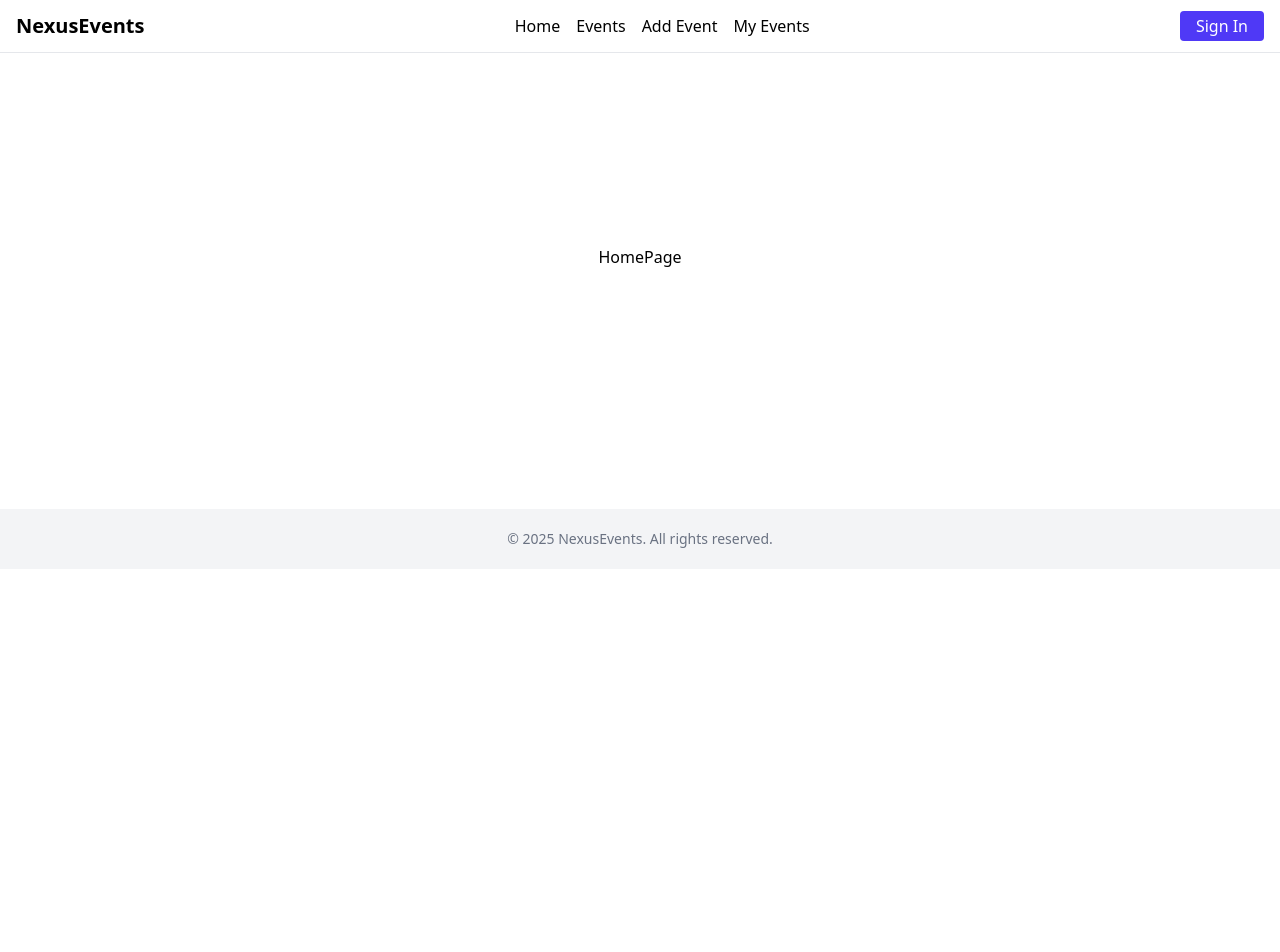
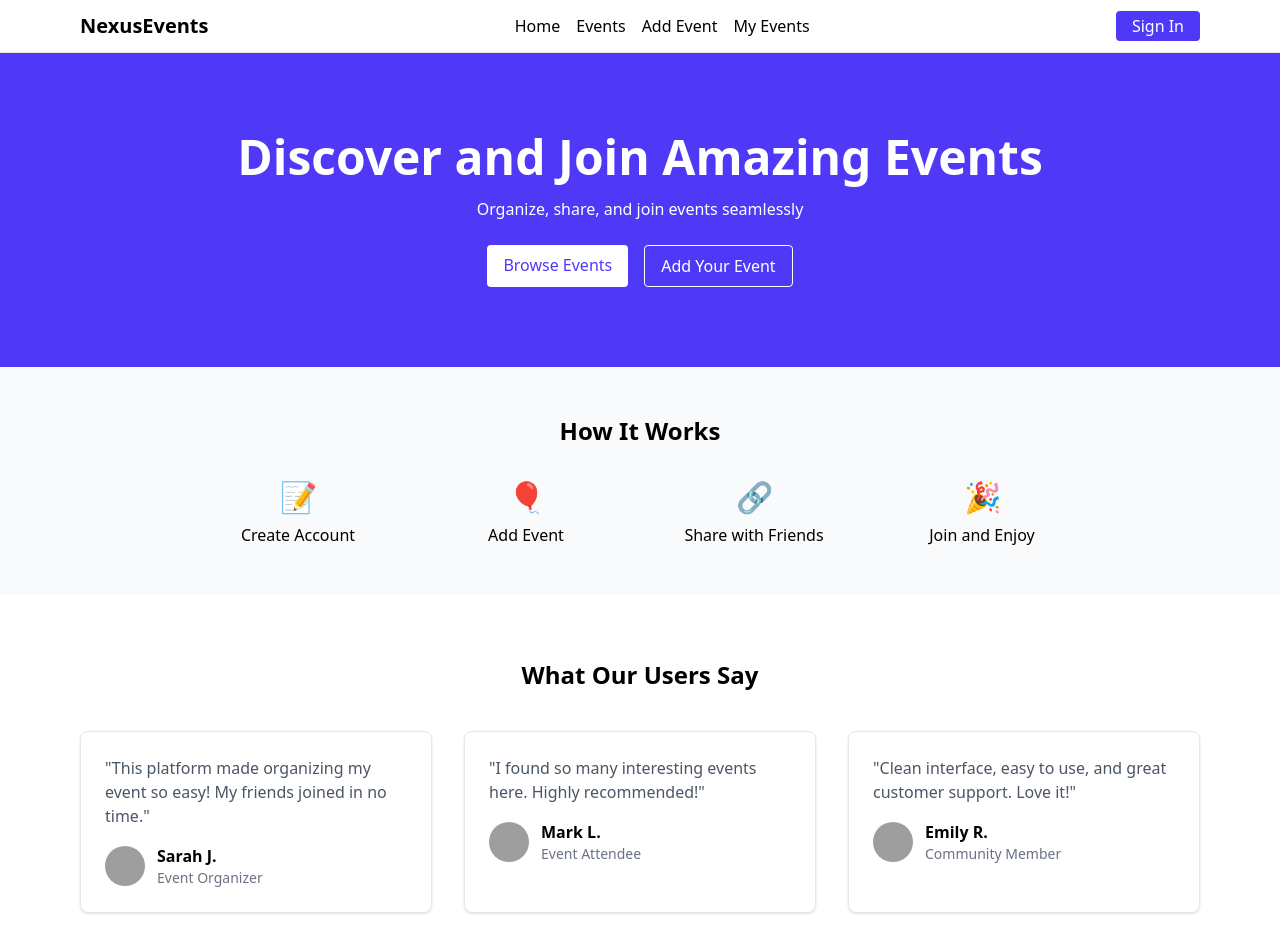
Before and after one commit to wahedpro/Event-Management-Web-Application, a React (Vite) app in the folder client/: page / in a window 1280 px wide. Shown: the top 952 px of the page. Before the commit the page ends 800 px from the top, so only its background shows below. Built offline with nearby package versions, Linux system fonts and the light colour scheme; grey boxes are pictures that could not be loaded.

Commit message:
some home page section

```diff
--- a/client/src/components/Navbar/Navbar.jsx
+++ b/client/src/components/Navbar/Navbar.jsx
@@ -63,7 +63,7 @@ const Navbar = () => {
 
   return (
     <nav className="bg-white sticky top-0 z-10 border-b border-gray-200">
-      <div className="container mx-auto px-4 py-3 flex justify-between items-center">
+      <div className="max-w-6xl mx-auto px-4 py-3 flex justify-between items-center">
         {/* Logo */}
         <div className="flex items-center gap-2">
           <span className="font-bold text-xl">
--- a/client/src/pages/HomePage/HomePage.jsx
+++ b/client/src/pages/HomePage/HomePage.jsx
@@ -1,7 +1,14 @@
+import FeaturedEvents from "./components/FeaturedEvents"
+import HeroSection from "./components/HeroSection"
+import Testimonials from "./components/Testimonials"
 
 function HomePage() {
   return (
-    <div className="flex justify-center items-center py-48">HomePage</div>
+    <div>
+      <HeroSection/>
+      <FeaturedEvents/>
+      <Testimonials/>
+    </div>
   )
 }
 
--- /dev/null
+++ b/client/src/pages/HomePage/components/FeaturedEvents.jsx
@@ -0,0 +1,30 @@
+
+function FeaturedEvents() {
+  return (
+   <section className="bg-gray-50 py-12">
+  <h2 className="text-2xl font-bold text-center mb-8">How It Works</h2>
+  <div className="max-w-4xl mx-auto grid grid-cols-1 md:grid-cols-4 gap-4 text-center">
+    <div>
+      <div className="text-3xl mb-2">📝</div>
+      <p>Create Account</p>
+    </div>
+    <div>
+      <div className="text-3xl mb-2">🎈</div>
+      <p>Add Event</p>
+    </div>
+    <div>
+      <div className="text-3xl mb-2">🔗</div>
+      <p>Share with Friends</p>
+    </div>
+    <div>
+      <div className="text-3xl mb-2">🎉</div>
+      <p>Join and Enjoy</p>
+    </div>
+  </div>
+</section>
+
+
+  )
+}
+
+export default FeaturedEvents
--- /dev/null
+++ b/client/src/pages/HomePage/components/HeroSection.jsx
@@ -0,0 +1,29 @@
+import { NavLink,  } from "react-router-dom";
+
+function HeroSection() {
+  return (
+    <section className="bg-indigo-600 text-white py-20 text-center">
+  <h1 className="text-3xl md:text-5xl font-bold mb-4">
+    Discover and Join Amazing Events
+  </h1>
+  <p className="mb-6">Organize, share, and join events seamlessly</p>
+  <div className="flex justify-center gap-4">
+    <NavLink
+      to="/events"
+      className="bg-white text-indigo-600 px-4 py-2 rounded font-medium"
+    >
+      Browse Events
+    </NavLink>
+    <NavLink
+      to="/addevent"
+      className="border border-white px-4 py-2 rounded font-medium"
+    >
+      Add Your Event
+    </NavLink>
+  </div>
+</section>
+
+  )
+}
+
+export default HeroSection
--- /dev/null
+++ b/client/src/pages/HomePage/components/Testimonials.jsx
@@ -0,0 +1,69 @@
+import React from 'react'
+
+function Testimonials() {
+  return (
+    <section className="bg-white py-16">
+  <div className="max-w-6xl mx-auto px-4">
+    <h2 className="text-2xl font-bold text-center mb-10">
+      What Our Users Say
+    </h2>
+    <div className="grid grid-cols-1 md:grid-cols-3 gap-8">
+      {/* Testimonial 1 */}
+      <div className="border border-gray-200 rounded-lg p-6 shadow hover:shadow-md transition">
+        <p className="text-gray-600 mb-4">
+          "This platform made organizing my event so easy! My friends joined in no time."
+        </p>
+        <div className="flex items-center gap-3">
+          <img
+            src="https://i.pravatar.cc/40?img=1"
+            alt="User"
+            className="w-10 h-10 rounded-full"
+          />
+          <div>
+            <p className="font-semibold">Sarah J.</p>
+            <p className="text-sm text-gray-500">Event Organizer</p>
+          </div>
+        </div>
+      </div>
+      {/* Testimonial 2 */}
+      <div className="border border-gray-200 rounded-lg p-6 shadow hover:shadow-md transition">
+        <p className="text-gray-600 mb-4">
+          "I found so many interesting events here. Highly recommended!"
+        </p>
+        <div className="flex items-center gap-3">
+          <img
+            src="https://i.pravatar.cc/40?img=2"
+            alt="User"
+            className="w-10 h-10 rounded-full"
+          />
+          <div>
+            <p className="font-semibold">Mark L.</p>
+            <p className="text-sm text-gray-500">Event Attendee</p>
+          </div>
+        </div>
+      </div>
+      {/* Testimonial 3 */}
+      <div className="border border-gray-200 rounded-lg p-6 shadow hover:shadow-md transition">
+        <p className="text-gray-600 mb-4">
+          "Clean interface, easy to use, and great customer support. Love it!"
+        </p>
+        <div className="flex items-center gap-3">
+          <img
+            src="https://i.pravatar.cc/40?img=3"
+            alt="User"
+            className="w-10 h-10 rounded-full"
+          />
+          <div>
+            <p className="font-semibold">Emily R.</p>
+            <p className="text-sm text-gray-500">Community Member</p>
+          </div>
+        </div>
+      </div>
+    </div>
+  </div>
+</section>
+
+  )
+}
+
+export default Testimonials
```
